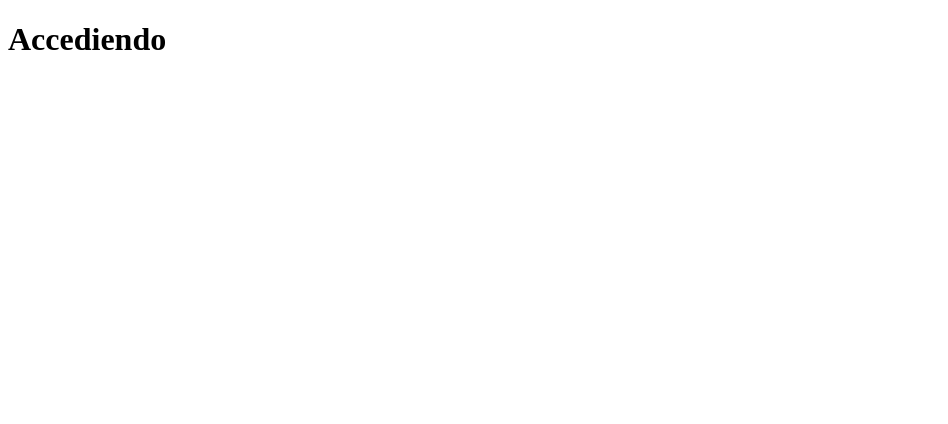
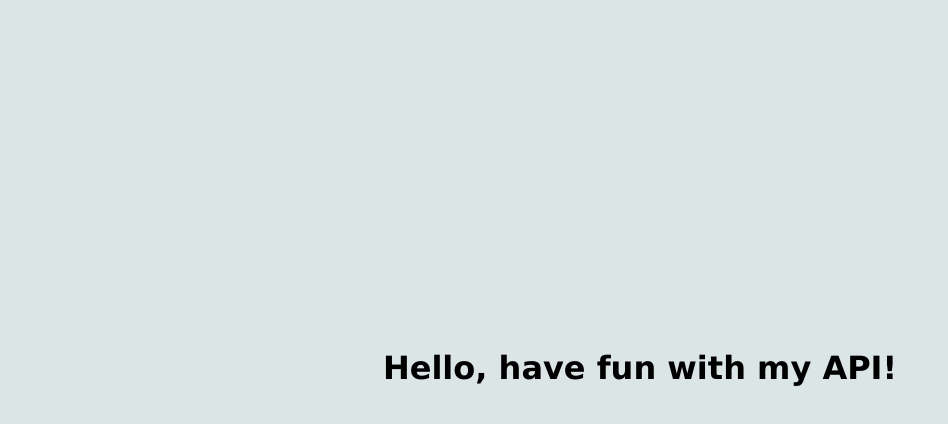
Before and after one commit to MiltonMG/REST_API_PRODUCTS, a website: page public/index.html in a window 1280 px wide. Shown: the whole page, without its empty margins (0-948 px from the left). Drawn offline with Linux system fonts and the light colour scheme.

Commit message:
cambio en el index.html

```diff
--- a/public/index.html
+++ b/public/index.html
@@ -4,11 +4,17 @@
     <meta charset="UTF-8">
     <meta http-equiv="X-UA-Compatible" content="IE=edge">
     <meta name="viewport" content="width=device-width, initial-scale=1.0">
-    <title>Acceso denegado</title>
+    <title>Api products</title>
 </head>
-<body>
-
-    <h1>Accediendo</h1>
+<body style="background-color: #DCE5E6;">
+    <div style="
+            height: 90vh;
+            display:flex;
+            justify-content: center;
+            align-items: center;
+        ">
+            <h1 style="font-family: Verdana, Geneva, Tahoma, sans-serif;">Hello, have fun with my API!</h1>
+    </div>
 
 </body>
 </html>
```
